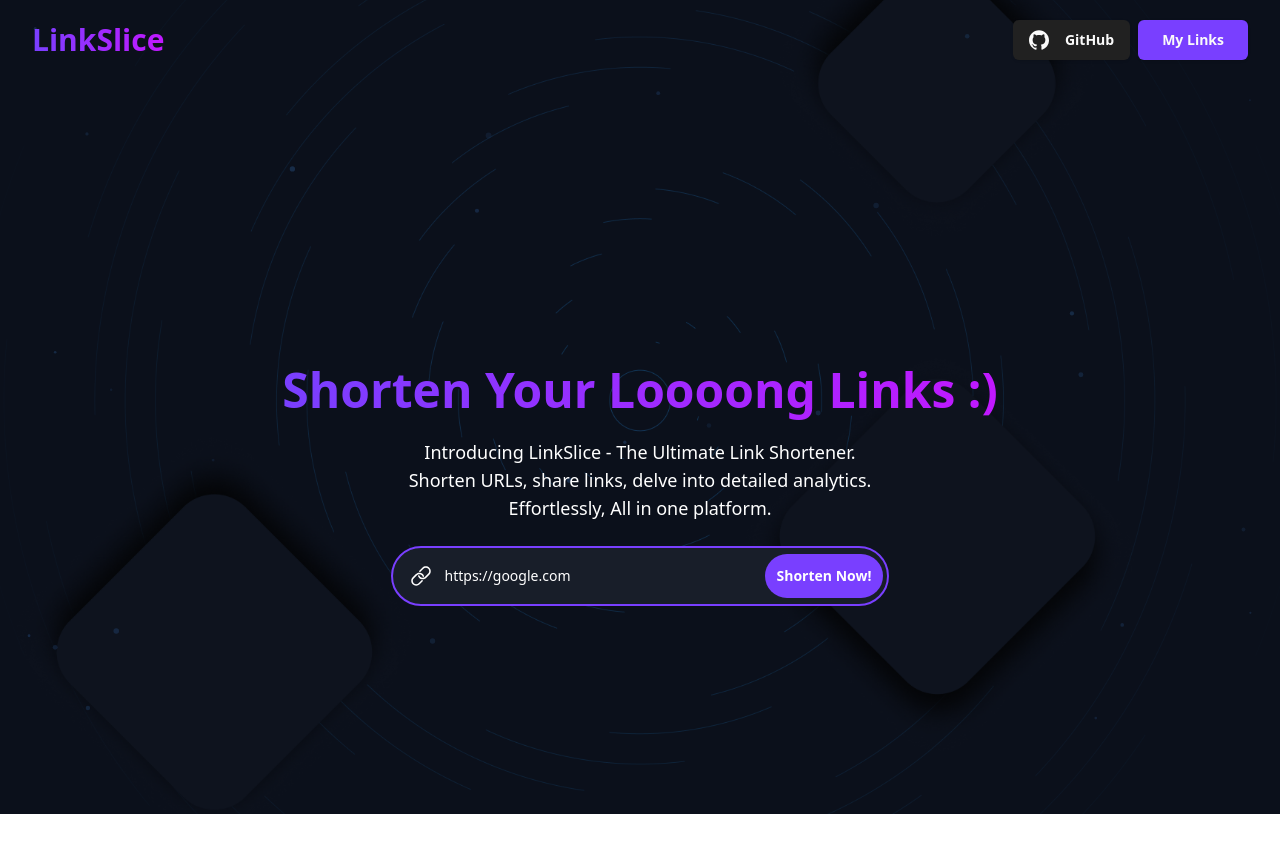
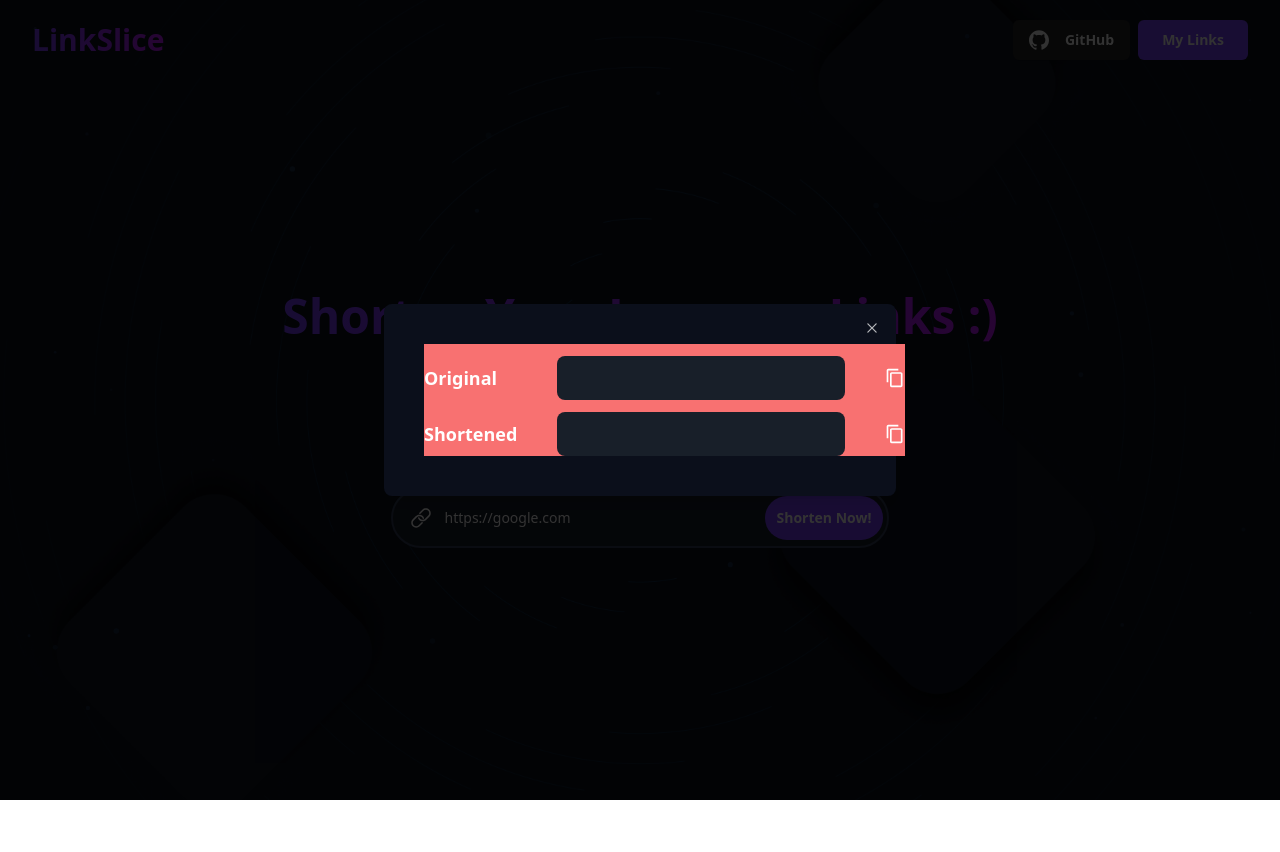
Before and after one commit to SabarishSriram/LinkSlice, a React (Vite) app in the folder client/: page / in a window 1280 px wide. Both pictures are taken after a click on the button "Shorten Now!". Shown: the top 852 px of the page. After the commit the page ends 800 px from the top, so only its background shows below. Built offline with nearby package versions, Linux system fonts and the light colour scheme.

Commit message:
feat: Dialog

```diff
--- a/client/src/App.jsx
+++ b/client/src/App.jsx
@@ -1,18 +1,16 @@
-import React, { useEffect } from 'react'
-import Navbar from './components/Navbar'
-import ParticleBackground from './components/ParticleBackground'
-import Hero from './components/Hero'
-
-
+import React, { useEffect } from "react";
+import Navbar from "./components/Navbar";
+import ParticleBackground from "./components/ParticleBackground";
+import Hero from "./components/Hero";
 
 function App() {
   return (
-    <div className=''>
-      <ParticleBackground/>
-      <Navbar/>
-      <Hero/>
+    <div className="h-screen w-screen overflow-x-hidden overflow-y-hidden">
+      <ParticleBackground />
+      <Navbar />
+      <Hero />
     </div>
-  )
+  );
 }
 
-export default App
+export default App;
--- /dev/null
+++ b/client/src/components/DialogForm.jsx
@@ -0,0 +1,26 @@
+import React from "react";
+import { MdContentCopy } from "react-icons/md";
+
+function DialogForm() {
+  return (
+    <div className="flex flex-col w-full h-full bg-red-400 items-center justify-center ">
+      <div className="flex items-center justify-start mt-3 w-full gap-10  ">
+        <p className="text-white font-semibold pr-5  text-lg">Original</p>
+        <input type="text" className="border-none box-border focus:outline-none px-3 py-3 w-72 bg-[#181f29] rounded-lg text-white " />
+        <button>
+          <MdContentCopy className="text-xl text-white" />
+        </button>
+      </div>
+      <div className="flex mt-3 gap-10 items-center">
+        <p className="text-white justify-start items-center font-semibold text-lg">Shortened</p>
+        <input type="text" className="border-none box-border focus:outline-none px-3 py-3 w-72 bg-[#181f29] rounded-lg text-white " />
+        <button>
+          <MdContentCopy className="text-xl text-white" />
+        </button>
+      </div>
+
+    </div>
+  );
+}
+
+export default DialogForm;
--- a/client/src/components/Hero.jsx
+++ b/client/src/components/Hero.jsx
@@ -4,11 +4,11 @@ import Shortner from "./Shortner";
 function Hero() {
   return (
     <div>
-      <div className="flex flex-col min-h-screen items-center justify-center">
+      <div className="flex flex-col min-h-screen mt-[-60px] items-center justify-center">
         <h1 className="text-2xl sm:text-3xl md:text-4xl lg:text-5xl bg-gradient-to-r select-none text-transparent py-3 bg-clip-text from-[#793fff] to-[#c118ff] font-extrabold">
           Shorten Your Loooong Links :)
         </h1>
-        <h1 className="text-white mt-3 text-sm mx-3 md:text-md md:text-lg font-light  text-center select-none">
+        <h1 className="text-white mt-5 text-sm mx-3 md:text-md md:text-lg font-light  text-center select-none">
           <p>Introducing LinkSlice - The Ultimate Link Shortener.</p>
           <p>Shorten URLs, share links, delve into detailed analytics.</p>
           <p>Effortlessly, All in one platform. </p>
--- a/client/src/components/Shortner.jsx
+++ b/client/src/components/Shortner.jsx
@@ -1,47 +1,85 @@
 import React, { useState } from "react";
 import { Input } from "./ui/input";
 import { Button } from "./ui/button";
-import { Dialog, DialogClose } from "./ui/dialog";
 import { IoIosLink } from "react-icons/io";
 import { z } from "zod";
+import {
+  Dialog,
+  DialogContent,
+  DialogDescription,
+  DialogHeader,
+  DialogTitle,
+  DialogTrigger,
+} from "../components/ui/dialog";
+import DialogForm from "./DialogForm";
 
 function Shortner() {
   const [fullUrl, setfullUrl] = useState("https://google.com");
+  const [validation, setvalidation] = useState("");
+  const [dialog, setdialog] = useState(false);
 
   const linkSchema = z.object({
     fullUrl: z.string().url(),
   });
+
   const test = {
     fullUrl: fullUrl,
   };
 
-  const handleclick=()=>{
+  const handleclick = () => {
     try {
-      linkSchema.parse(test);
-      console.log("Valid URL");
+      console.log(linkSchema.parse(test));
+      setdialog(true);
+      setvalidation("");
+      console.log(dialog);
     } catch (error) {
-      console.log("Invalid URL");
+      setdialog(false);
+      setvalidation("Invalid Url");
+      console.log(dialog);
     }
+  };
+
+  const handleKeyDown = (e) => {
+    if (e.key === "Enter") {
+      e.preventDefault();
+      handleclick();
+      console.log("Enter key pressed");
     }
-
+  };
 
   return (
-    <div className="flex px-1 py-1 focus-within:border-[#793fff]  mt-6 bg-[#181E29] items-center justify-center rounded-full border-[#323E59] border-2">
+    <div>
+      <div className="flex px-1 py-1 focus-within:border-[#793fff] mt-8 bg-[#181E29] items-center justify-center rounded-full border-[#323E59] border-2">
         <div className="p-3">
           <IoIosLink className="text-white text-lg md:text-xl lg:text-2xl" />
         </div>
 
         <input
           onChange={(e) => setfullUrl(e.target.value)}
+          onKeyDown={handleKeyDown}
           value={fullUrl}
           placeholder="Enter your link"
           className="w-44 sm:w-52 md:w-60 bg-transparent focus:outline-none text-white lg:w-80 focus:border-hidden border-none text-sm sm:text-sm md:text-md lg:text-md"
         />
         <button
+          open={dialog}
+          onopenchange={setdialog}
           onClick={handleclick}
-      className="bg-[#793fff] text-sm md:text-sm px-3 py-3 sm:px-3 sm:py-3 md:px-4 md:py-3 lg:px-3 lg:py-3 text-white rounded-full font-bold">
+          className="bg-[#793fff] text-sm md:text-sm px-3 py-3 sm:px-3 sm:py-3 md:px-4 md:py-3 lg:px-3 lg:py-3 text-white rounded-full font-bold"
+        >
           Shorten Now!
         </button>
+        <Dialog className="w-full h-full"  open={dialog} onOpenChange={setdialog}>
+          <DialogContent className="bg-[#0B0F1B] p-10  border-none rounded-lg shadow-lg">
+            <DialogDescription className="w-full h-full">
+              <DialogForm/>
+            </DialogDescription>
+          </DialogContent>
+        </Dialog>
+      </div>
+      <div>
+        <p className="text-center mt-3 text-red-600">{validation}</p>
+      </div>
     </div>
   );
 }
--- a/client/src/components/ui/dialog.jsx
+++ b/client/src/components/ui/dialog.jsx
@@ -35,9 +35,9 @@ const DialogContent = React.forwardRef(({ className, children, ...props }, ref)
       {...props}>
       {children}
       <DialogPrimitive.Close
-        className="absolute right-4 top-4 rounded-sm opacity-70 ring-offset-white transition-opacity hover:opacity-100 focus:outline-none focus:ring-2 focus:ring-neutral-950 focus:ring-offset-2 disabled:pointer-events-none data-[state=open]:bg-neutral-100 data-[state=open]:text-neutral-500 dark:ring-offset-neutral-950 dark:focus:ring-neutral-300 dark:data-[state=open]:bg-neutral-800 dark:data-[state=open]:text-neutral-400">
+        className="absolute right-4 top-4 rounded-sm opacity-70 ring-offset-white transition-opacity hover:opacity-100 focus:outline-none focus:ring-2 focus:ring-neutral-950 focus:ring-offset-2 disabled:pointer-events-none data-[state=open]:bg-neutral-100 data-[state=open]:text-neutral-500 dark:ring-offset-neutral-950 dark:focus:ring-neutral-300 dark:data-[state=open]:bg-neutral-800 dark:data-[state=open]:text-neutral-400 text-white border-none">
         <Cross2Icon className="h-4 w-4" />
-        <span className="sr-only">Close</span>
+        <span className="sr-only ">Close</span>
       </DialogPrimitive.Close>
     </DialogPrimitive.Content>
   </DialogPortal>
```
Lines whose indentation alone changed are shown as unchanged.
